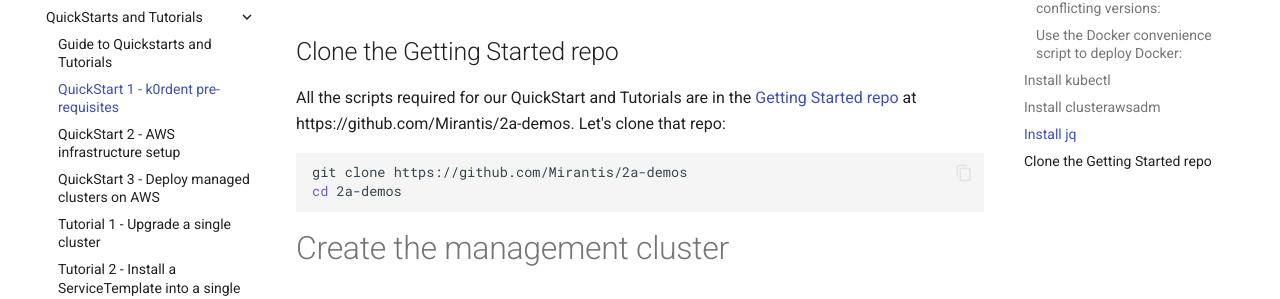
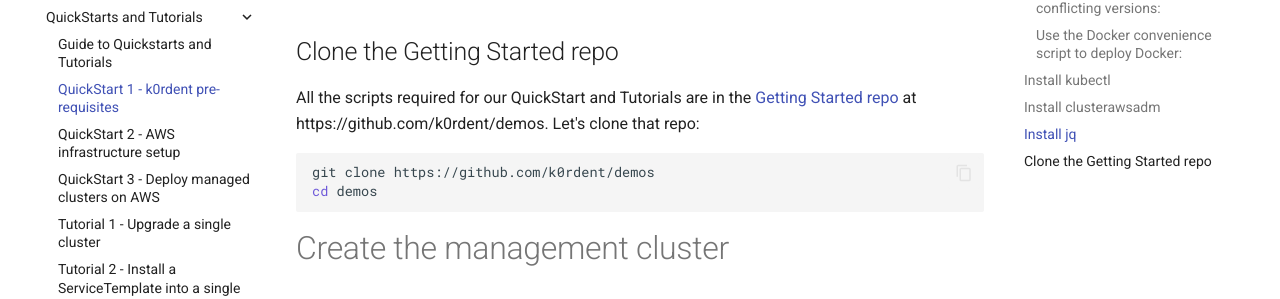
Before and after one commit to zerospiel/docs, an MkDocs documentation site: the page built from docs/quickstart_1_k0rdent_prerequisites.md, in a window 1280 px wide and 900 px high, scrolled down 1395 px. Shown: the part 172-471 px from the top of the window. Built offline with MkDocs 1.6.1 and Material for MkDocs 9.7.7, drawn with Linux system fonts in a browser that asks for light colours; the version menu is left out.

Commit message:
pushed 3x QuickStarts and 3x Tutorials

````diff
--- a/docs/quickstart_1_k0rdent_prerequisites.md
+++ b/docs/quickstart_1_k0rdent_prerequisites.md
@@ -29,7 +29,7 @@
 
 ## Install kubectl
 
-Our scripts will need the Kubernetes command line client. Full instructions for installing ```kubectl``` are [here](https://kubernetes.io/docs/tasks/tools/install-kubectl-linux/), but assuming you’re on an x86 machine, the basic instructions are:
+Our scripts will need the Kubernetes command line client. Full instructions for installing `kubectl` are [here](https://kubernetes.io/docs/tasks/tools/install-kubectl-linux/), but assuming you’re on an x86 machine, the basic instructions are:
 
 ```shell
 curl -LO "https://dl.k8s.io/release/$(curl -L -s https://dl.k8s.io/release/stable.txt)/bin/linux/amd64/kubectl"
@@ -38,7 +38,7 @@
 
 ## Install clusterawsadm
 
-k0rdent uses Cluster API (CAPI) to marshal clouds and infrastructures. For AWS, this means using the components from the Cluster API Provider AWS (CAPA) project. This QuickStart leverages ```clusterawsadm```, a CLI tool created by CAPA project that helps with AWS-specific tasks like IAM role, policy, and credential configuration. To install ```clusterawsadm``` on Ubuntu on x86 hardware:
+k0rdent uses Cluster API (CAPI) to marshal clouds and infrastructures. For AWS, this means using the components from the Cluster API Provider AWS (CAPA) project. This QuickStart leverages `clusterawsadm`, a CLI tool created by CAPA project that helps with AWS-specific tasks like IAM role, policy, and credential configuration. To install ```clusterawsadm``` on Ubuntu on x86 hardware:
 
 ```shell
 curl -LO https://github.com/kubernetes-sigs/cluster-api-provider-aws/releases/download/v2.7.1/clusterawsadm-linux-amd64
@@ -47,18 +47,18 @@
 
 ## Install jq
 
-You’ll need the ```jq``` utility to process JSON from kubectl. Among other things, this helps you monitor steps in the installation process:
+You’ll need the `jq` utility to process JSON from kubectl. Among other things, this helps you monitor steps in the installation process:
 
 ```shell
 sudo apt install jq
 ```
 
 ## Clone the Getting Started repo
-All the scripts required for our QuickStart and Tutorials are in the [Getting Started repo](ttps://github.com/Mirantis/2a-demos) at https://github.com/Mirantis/2a-demos. Let's clone that repo:
+All the scripts required for our QuickStart and Tutorials are in the [Getting Started repo](https://github.com/k0rdent/demos) at https://github.com/k0rdent/demos. Let's clone that repo:
 
 ```shell
-git clone https://github.com/Mirantis/2a-demos
-cd 2a-demos
+git clone https://github.com/k0rdent/demos
+cd demos
 ```
 
 # Create the management cluster
````
Also changed, not shown: docs/tutorial_2_install_service_template_single_cluster.md (+23 -7 lines), docs/tutorial_3_install_service_template_into_multiple_clusters.md (added, +111 -0 lines).
